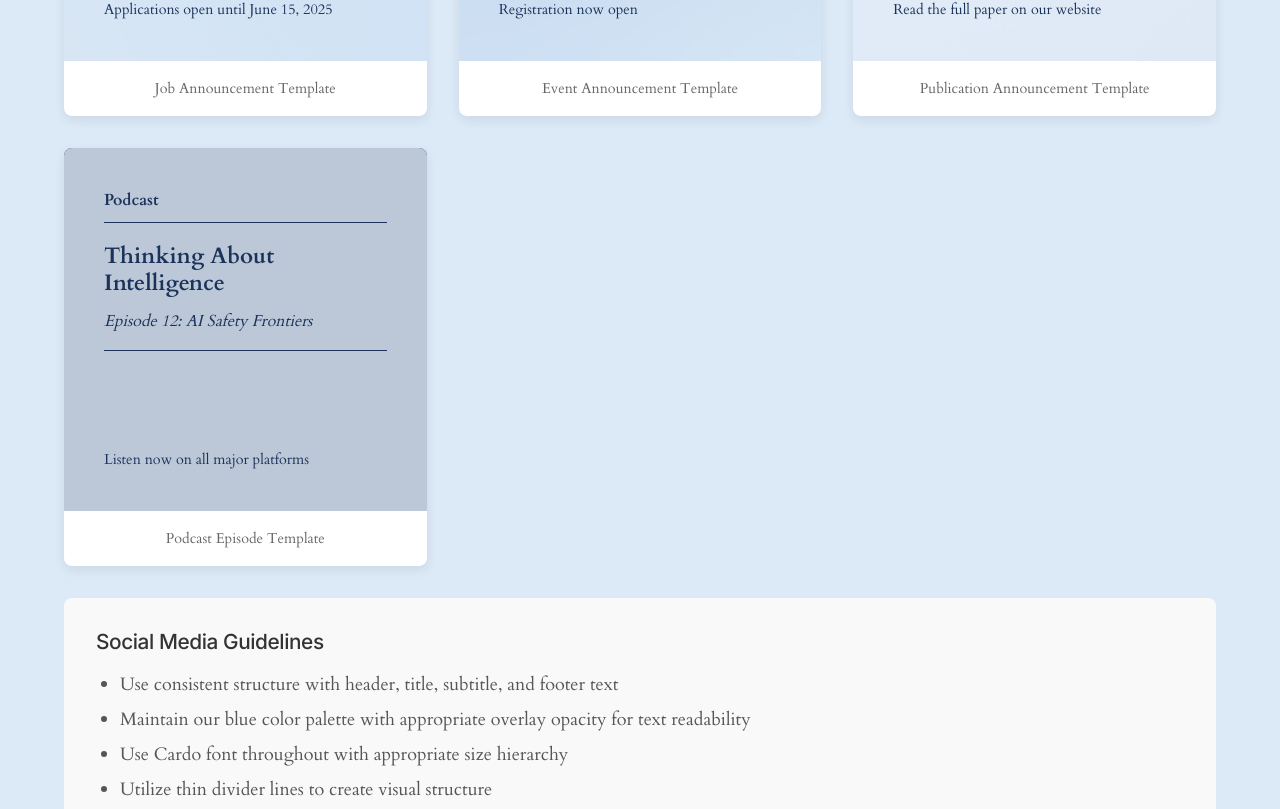
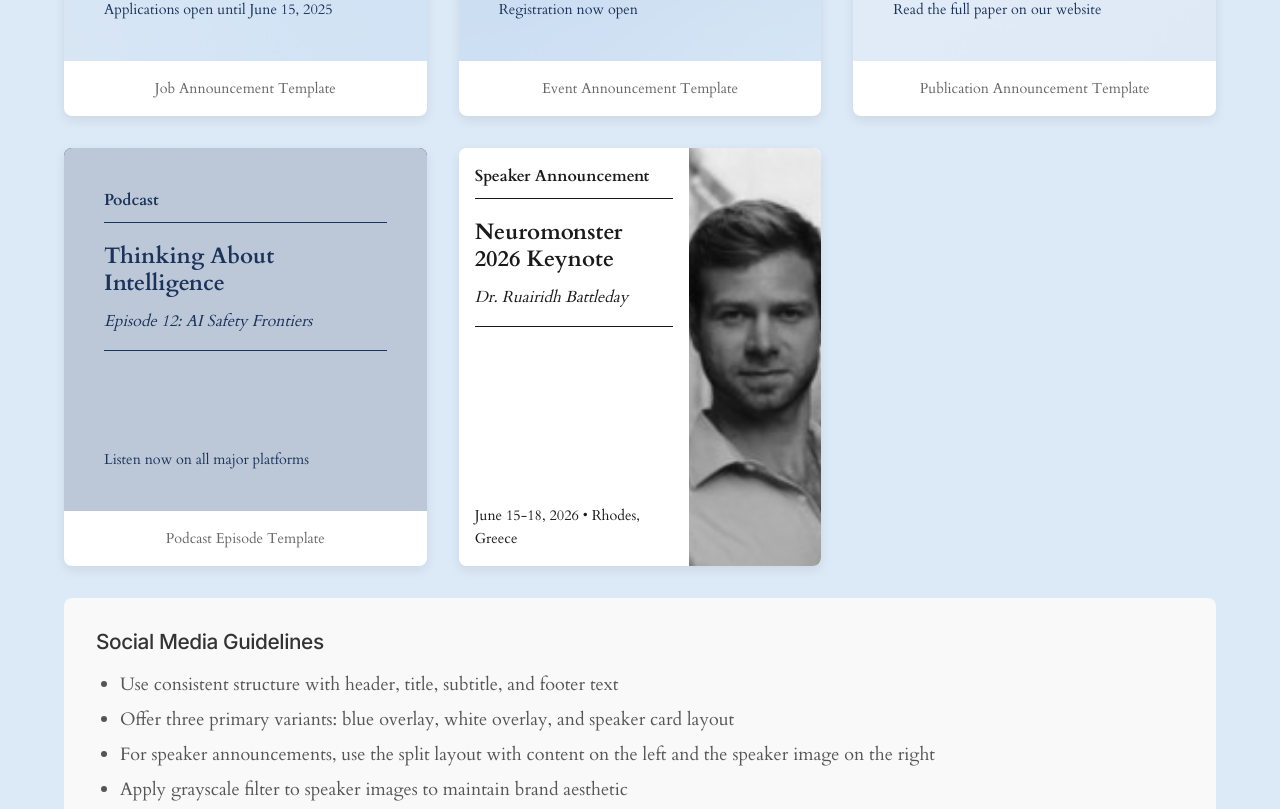
Before and after one commit to claremaguire1111/that-new-brand-design, a Next.js app: page /brandkit in a window 1280 px wide. Shown: the part 4891-5700 px from the top of the page. Built offline with nearby package versions, Linux system fonts and the light colour scheme.

Commit message:
Add speaker announcement template with split layout featuring speaker image in grayscale

```diff
--- a/pages/brandkit.js
+++ b/pages/brandkit.js
@@ -304,13 +304,30 @@ export default function BrandKit() {
                 </div>
                 <p className={styles.socialCaption}>Podcast Episode Template</p>
               </div>
+
+              <div className={styles.socialCard}>
+                <div className={styles.speakerCard}>
+                  <div className={styles.speakerInfo}>
+                    <div className={styles.socialHeader}>Speaker Announcement</div>
+                    <div className={styles.socialDividerDark}></div>
+                    <div className={styles.socialTitle} style={{ fontSize: "1.4rem" }}>Neuromonster 2026 Keynote</div>
+                    <div className={styles.socialLocation}>Dr. Ruairidh Battleday</div>
+                    <div className={styles.socialDividerDark}></div>
+                    <div className={styles.socialFooter}>June 15-18, 2026 • Rhodes, Greece</div>
+                  </div>
+                  <div className={styles.speakerImage} style={{ backgroundImage: 'url("/images/1536499760985.jpg")' }}></div>
+                </div>
+                <p className={styles.socialCaption}>Speaker Announcement Template (White)</p>
+              </div>
             </div>
 
             <div className={styles.socialGuidelines}>
               <h4 className={styles.guidelinesTitle}>Social Media Guidelines</h4>
               <ul className={styles.guidelinesList}>
                 <li>Use consistent structure with header, title, subtitle, and footer text</li>
-                <li>Maintain our blue color palette with appropriate overlay opacity for text readability</li>
+                <li>Offer three primary variants: blue overlay, white overlay, and speaker card layout</li>
+                <li>For speaker announcements, use the split layout with content on the left and the speaker image on the right</li>
+                <li>Apply grayscale filter to speaker images to maintain brand aesthetic</li>
                 <li>Use Cardo font throughout with appropriate size hierarchy</li>
                 <li>Utilize thin divider lines to create visual structure</li>
                 <li>Keep text concise and impactful</li>
--- a/styles/BrandKit.module.css
+++ b/styles/BrandKit.module.css
@@ -433,6 +433,19 @@
   padding: 1.5rem;
 }
 
+.socialOverlayWhite {
+  position: absolute;
+  top: 0;
+  left: 0;
+  right: 0;
+  bottom: 0;
+  background-color: rgba(255, 255, 255, 0.9);
+  display: flex;
+  align-items: center;
+  justify-content: center;
+  padding: 1.5rem;
+}
+
 .socialContent {
   width: 100%;
   height: 100%;
@@ -440,6 +453,18 @@
   flex-direction: column;
   justify-content: space-between;
   color: #1B335A;
+  padding: 1.2rem;
+  font-family: 'Cardo', Georgia, Times, serif;
+  overflow-wrap: break-word;
+}
+
+.socialContentDark {
+  width: 100%;
+  height: 100%;
+  display: flex;
+  flex-direction: column;
+  justify-content: space-between;
+  color: #1A1A1A;
   padding: 1.2rem;
   font-family: 'Cardo', Georgia, Times, serif;
   overflow-wrap: break-word;
@@ -455,6 +480,13 @@
   width: 100%;
   height: 1px;
   background-color: #1B335A;
+  margin: 0.5rem 0;
+}
+
+.socialDividerDark {
+  width: 100%;
+  height: 1px;
+  background-color: #1A1A1A;
   margin: 0.5rem 0;
 }
 
@@ -487,6 +519,32 @@
   text-align: center;
   color: #666;
   font-size: 0.9rem;
+}
+
+/* Speaker Card Styles */
+.speakerCard {
+  display: flex;
+  height: 100%;
+  width: 100%;
+  background-color: white;
+  aspect-ratio: 1 / 1;
+}
+
+.speakerInfo {
+  flex: 3;
+  display: flex;
+  flex-direction: column;
+  justify-content: center;
+  padding: 1rem;
+  color: #1A1A1A;
+  font-family: 'Cardo', Georgia, Times, serif;
+}
+
+.speakerImage {
+  flex: 2;
+  background-size: cover;
+  background-position: center;
+  filter: grayscale(100%);
 }
 
 .socialGuidelines {
```
Also changed, not shown: public/images/1536499760985.jpg (added).
